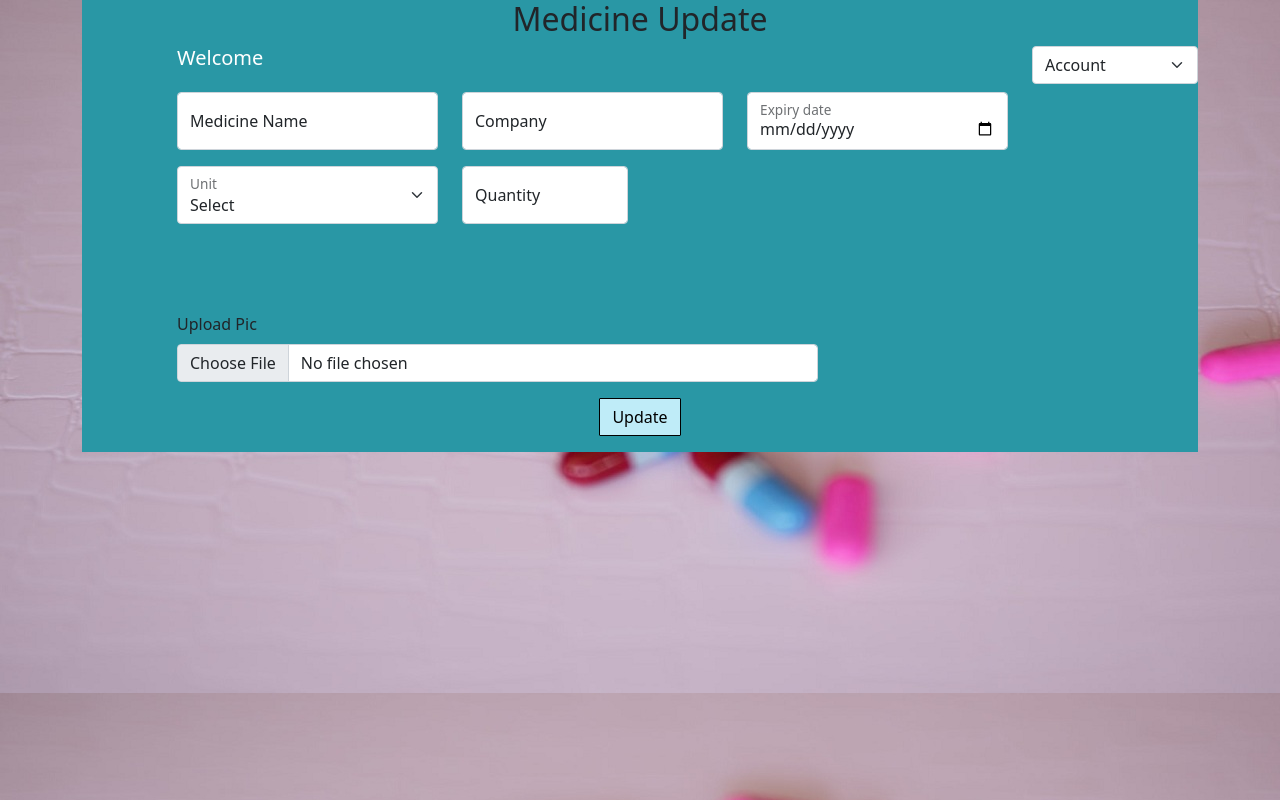
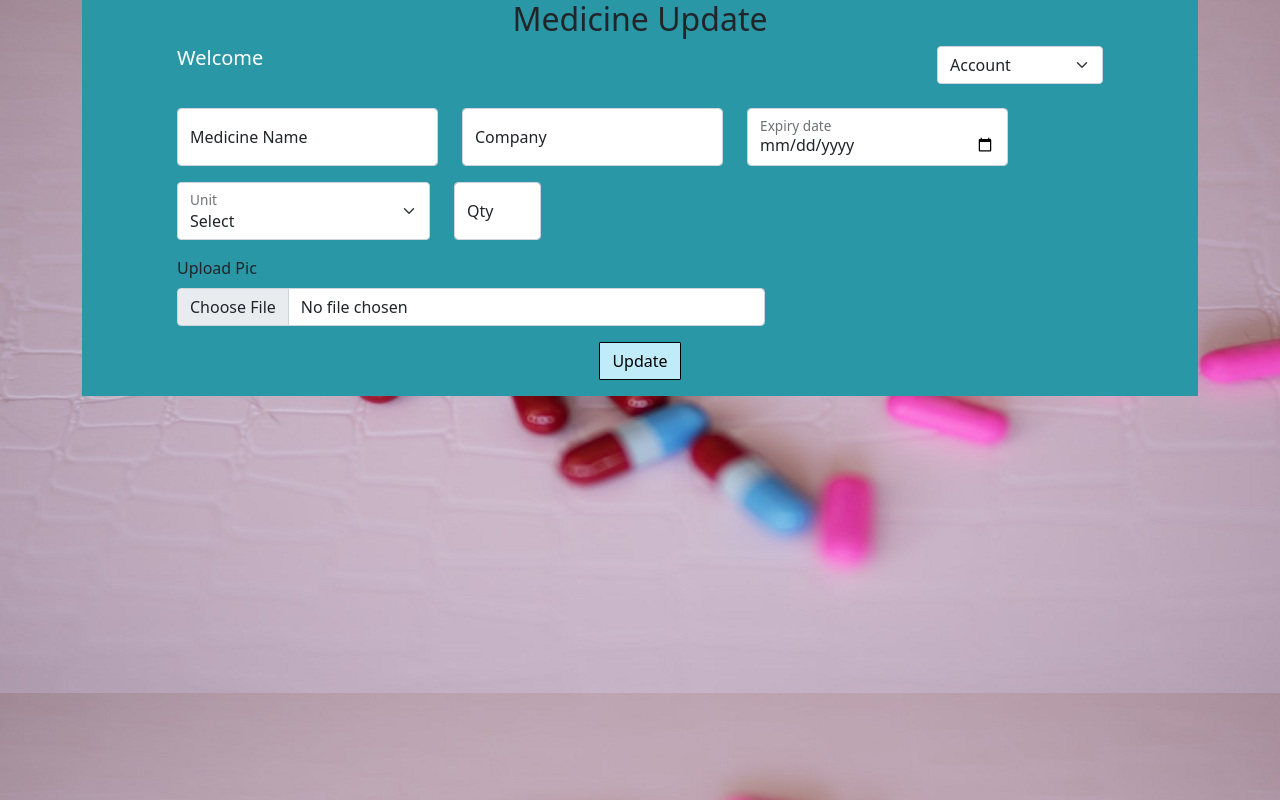
Before and after one commit to rexhoney/mediassist, a website: page public/med-update.html in a window 1280 px wide. Drawn offline with Linux system fonts and the light colour scheme; no server answers.

Commit message:
med update

```diff
--- a/public/med-update.html
+++ b/public/med-update.html
@@ -60,7 +60,7 @@
                 <h2>Medicine Update</h2>
             </center>
             <div class="row" style="border: 1px ;">
-                <div class="offset-md-1 col">
+                <div class="offset-md-1 col-md-8">
                     <h5><label for="" style="color: white;">Welcome &nbsp;</label><span id="nl"> </span></h5>
                 </div>
                 <div class="col-md-2">
@@ -72,29 +72,29 @@
                 </div>
             </div>
 
-            <div class="row">
+            <div class="row" hidden>
 
                 <div class="offset-md-1 col-md-3">
                     <div class="form-floating">
-                        <input type="text" class="form-control" hidden ng-model="uid" name="tid" id="tid"
+                        <input type="text" class="form-control"  ng-model="uid" name="tid" id="tid"
                             placeholder="name@example.com">
-                        <label for="floatingInput" hidden>Email address</label>
+                        <label for="floatingInput" >Email address</label>
                     </div>
                 </div>
 
-                <div class="col">
+                <div class="col-md-3">
                     <div class="form-floating">
-                        <input type="text" class="form-control" hidden name="tcty" id="tcty"
+                        <input type="text" class="form-control"  name="tcty" id="tcty"
                             placeholder="name@example.com">
-                        <label for="floatingInput" hidden>City</label>
+                        <label for="floatingInput" >City</label>
                     </div>
                 </div>
             </div>
             <input type="text" hidden name="tr" id="tr">
 
-            <div class="row mt-2">
+            <div class="row mt-3">
 
-                <div class="offset-md-1 col-md-3">
+                <div class="offset-md-1 col-md-3 mt-2">
                     <div class="form-floating">
                         <input type="text" class="form-control" required name="mn" id="mn"
                             placeholder="name@example.com">
@@ -102,7 +102,7 @@
                     </div>
                 </div>
 
-                <div class="col-md-3">
+                <div class="col-md-3 mt-2">
                     <div class="form-floating">
                         <input type="text" class="form-control" required name="mc" id="mc"
                             placeholder="name@example.com">
@@ -110,7 +110,7 @@
                     </div>
                 </div>
 
-                <div class="col-md-3">
+                <div class="col-md-3 mt-2">
                     <div class="form-floating">
                         <input type="date" class="form-control" required name="md" id="md"
                             placeholder="name@example.com">
@@ -120,9 +120,11 @@
 
             </div>
 
-            <div class="row mt-3">
+            <div class="row mt-3" >
 
-                <div class="offset-md-1 col-md-3">
+                <div class=" offset-md-1 col-md-7" style="border: 1px ;">
+                    <div class="row">
+                        <div class="col-md-5 mb-2" style="border: 1px ;">
                             <div class="form-floating">
                                 <select class="form-select" id="ms" name="ms" required
                                     aria-label="Floating label select example">
@@ -135,26 +137,25 @@
                             </div>
                         </div>
 
-                <div class="col-md-2">
+                        <div class="col-md-2 mb-3"style="border: 1px ;">
                             <div class="form-floating">
                                 <input type="text" class="form-control" required name="mq" id="mq"
                                     placeholder="name@example.com">
-                        <label for="floatingInput">Quantity</label>
+                                <label for="floatingInput">Qty</label>
+                            </div>
+                        </div>
+                    </div>
+                    <!-- </div>
+                    <div class="row mt-3"> -->
+                        <!-- <div class="offset-md-1 col-md-9">
+                        </div> -->
+                    <div class="col-md-11"style="border: 1px ;">
+                        <label for="formFile" class="form-label">Upload Pic</label>
+                        <input class="form-control" type="file" onchange="loadpicM(this);" name="ppic" id="ppic">
                     </div>
                 </div>
 
-            </div>
-
-            <div class="row mt-3">
-
-                <div class="offset-md-1 col-md-9">
-
-                </div>
-                <div class="offset-md-1 col-md-7 mt-5 pt-4">
-                    <label for="formFile" class="form-label">Upload Pic</label>
-                    <input class="form-control" type="file" onchange="loadpicM(this);" name="ppic" id="ppic">
-                </div>
-                <div class="col-md-3">
+                <div class="col-md-3" style="border: 1px ;">
                     <img src="" width="150" height="150" id="prevM" style="display: none;">
                     <input type="text" hidden  id="hidp" name="hidp">
                 </div>
```
Also changed, not shown: public/provider-profile.html (+2 -2 lines). Lines whose indentation alone changed are shown as unchanged.
